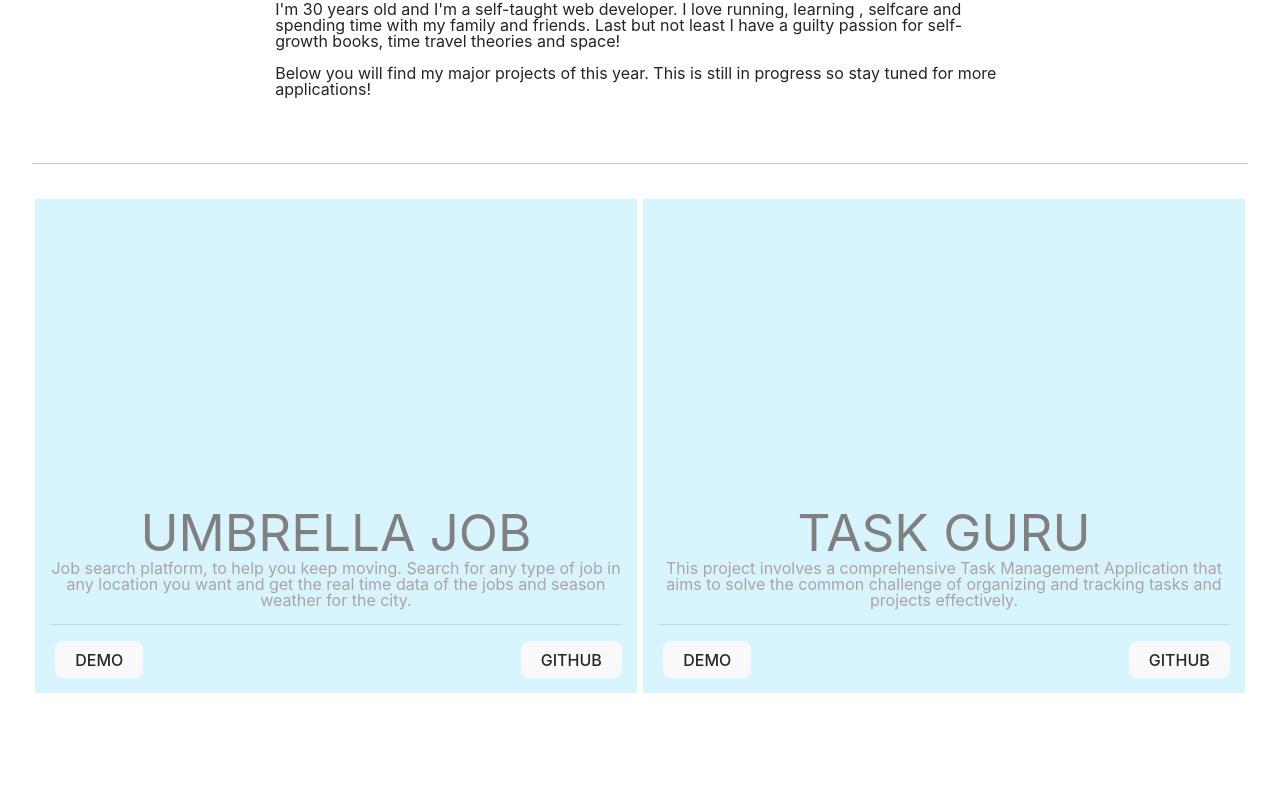
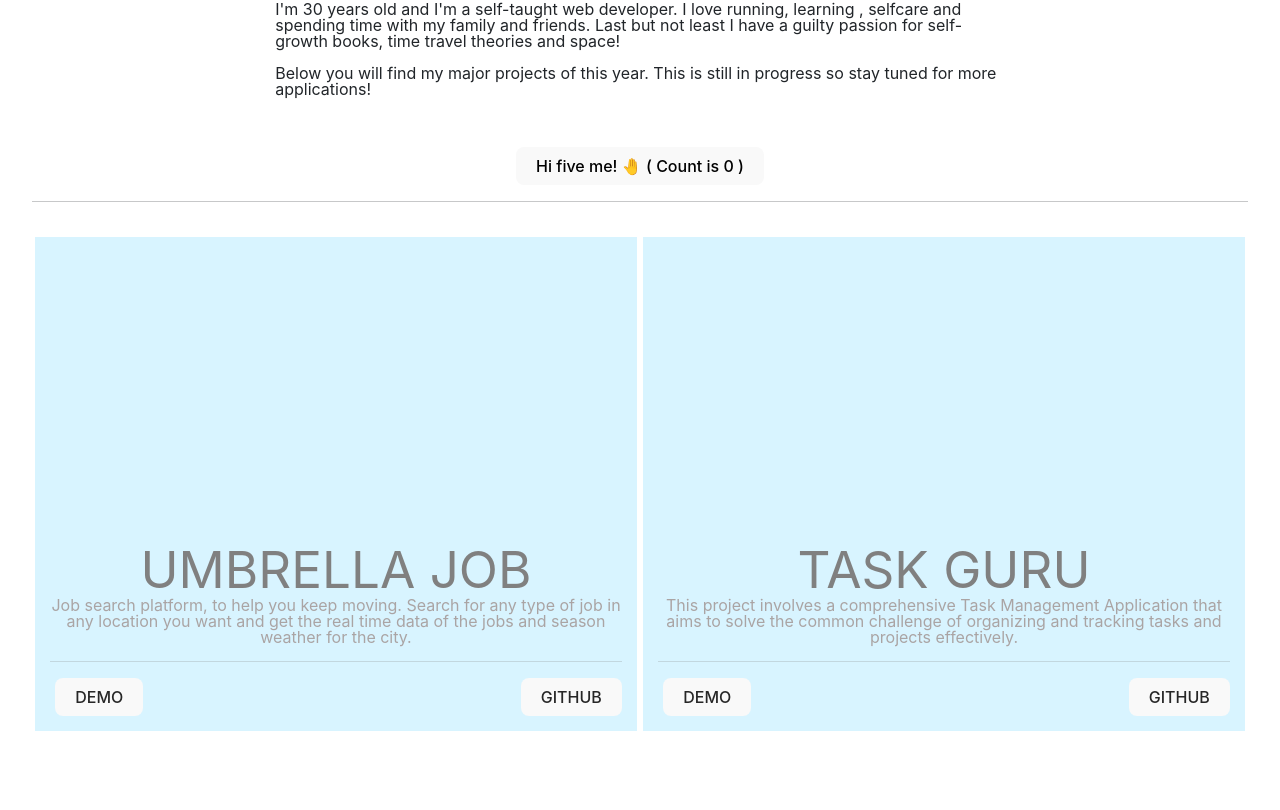
Before and after one commit to lilianpatinoortiz/Lilians-Portfolio, a React (Vite) app: page / in a window 1280 px wide. Shown: the part 1679-2489 px from the top of the page. Built offline with nearby package versions, Linux system fonts and the light colour scheme.

Commit message:
Adding hi5 counter to about me 🤚

```diff
--- a/src/components/ButtonLinks/index.jsx
+++ b/src/components/ButtonLinks/index.jsx
@@ -3,7 +3,9 @@ const ButtonLinkList = ({ data: links }) => {
   /* Iterate through each link  and create a list of links */
   const listLinks = links.map((link) => (
     /* Each element in a list has to have a unique key */
-    <ButtonLink key={link.link} {...link} />
+    <li key={link.link}>
+      <ButtonLink key={link.link} {...link} />
+    </li>
   ));
 
   /* Each element in a list has to have a unique key */
@@ -14,11 +16,9 @@ const ButtonLinkList = ({ data: links }) => {
 const ButtonLink = ({ link, name }) => {
   /* Each element in a list has to have a unique key */
   return (
-    <li key={link}>
-      <button>
-        <a href={link}>{name}</a>
-      </button>
-    </li>
+    <button>
+      <a href={link}>{name}</a>
+    </button>
   );
 };
 
--- a/src/pages/AboutMe.jsx
+++ b/src/pages/AboutMe.jsx
@@ -1,3 +1,5 @@
+import { useState } from "react";
+
 /* In our component: Destructure the data gotten from the PROPs */
 function AboutMe({
   data: {
@@ -10,6 +12,8 @@ function AboutMe({
     about: { intro, studies, self, closure },
   },
 }) {
+  const [hi5, setHi5] = useState(0);
+
   return (
     <>
       <div id="about">
@@ -59,6 +63,11 @@ function AboutMe({
           </section>
         </div>
       </div>
+      <div>
+        <button onClick={() => setHi5((hi5) => hi5 + 1)}>
+          Hi five me! 🤚 ( Count is {hi5} )
+        </button>
+      </div>
     </>
   );
 }
--- a/src/pages/Header.jsx
+++ b/src/pages/Header.jsx
@@ -1,6 +1,5 @@
 // Import logos
 import reactLogo from "../assets/img/react.svg";
-import { useState } from "react";
 import { ButtonLinkList } from "../components/ButtonLinks";
 
 /* In our component: Rename the data prop array, for better understanding */
```
